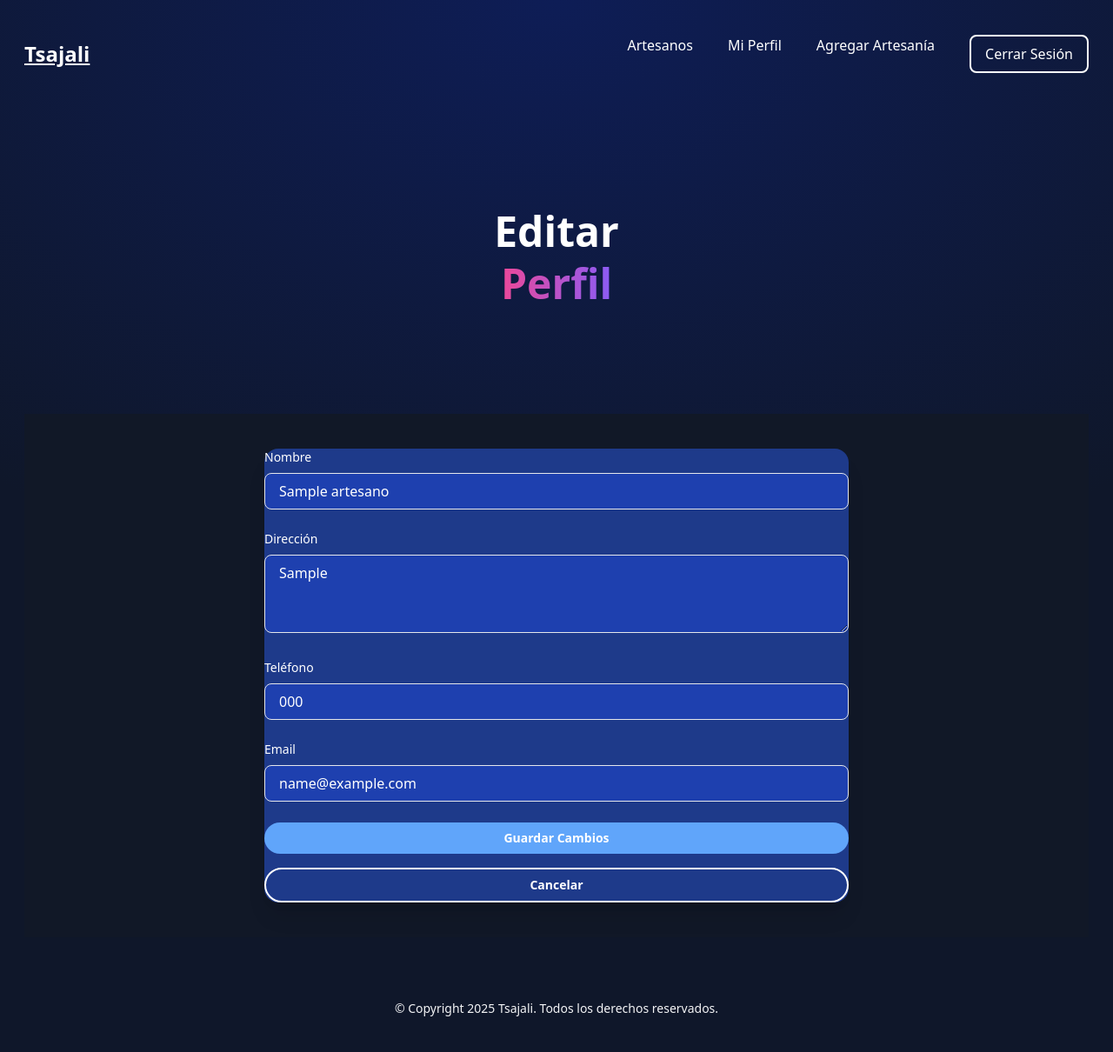
After one commit to frinksdev/tsajali_web, a Django app: page /perfil/editar/ in a window 1280 px wide. The commit adds this page. Shown: the whole page at 87% size. Run offline with Django 5.2, Linux system fonts and the light colour scheme; a user stored in the database is signed in; tables that the repository leaves empty hold one stand-in row (values such as "Sample post"); some libraries are stand-ins or nearby versions.

Commit message:
Artesano: Editar perfil

```diff
--- a/app_artesanos/forms.py
+++ b/app_artesanos/forms.py
@@ -108,3 +108,14 @@ class ArtesaniaForm(forms.ModelForm):
             if foto.size > 5 * 1024 * 1024:  # 5MB
                 raise forms.ValidationError('La imagen no debe superar los 5MB')
         return foto
+
+class EditarPerfilArtesanoForm(forms.ModelForm):
+    class Meta:
+        model = Artesano
+        fields = ['nombre', 'direccion', 'telefono', 'email']
+        widgets = {
+            'nombre': forms.TextInput(attrs={'class': 'form-control', 'placeholder': 'Ingresa tu nombre completo'}),
+            'direccion': forms.Textarea(attrs={'class': 'form-control', 'rows': 3, 'placeholder': 'Ingresa tu dirección completa'}),
+            'telefono': forms.TextInput(attrs={'class': 'form-control', 'placeholder': '+52 999 999 9999'}),
+            'email': forms.EmailInput(attrs={'class': 'form-control', 'placeholder': 'ejemplo@correo.com'}),
+        }
--- /dev/null
+++ b/app_artesanos/templates/app_artesanos/editar_perfil.html
@@ -0,0 +1,81 @@
+{% extends 'app_artesanos/base.html' %}
+{% load widget_tweaks %}
+
+{% block title %}Editar Perfil - Tsajali{% endblock %}
+
+{% block content %}
+<section class="hero">
+    <div class="mx-auto sm:px-7 px-4 max-w-screen-xl py-10">
+        <div class="flex flex-col gap-20 items-center py-20">
+            <div class="max-w-screenlg mx-auto text-center flex flex-col gap-5">
+                <h1 class="font-black text-2xl md:text-5xl pts !leading-[34px] md:!leading-[60px]">Editar <br><span
+                        class="bg-clip-text text-transparent bg-gradient-to-r from-pink-500 to-violet-500">Perfil</span>
+                </h1>
+            </div>
+        </div>
+    </div>
+</section>
+
+<section id="articles" class="bg-gray-900">
+    <div class="w-full px-4 mx-auto max-w-7xl py-10">
+        <div class="max-w-2xl mx-auto">
+            <form method="post" class="bg-blue-900 rounded-2xl p-8 shadow-xl">
+                {% csrf_token %}
+
+                {% if form.non_field_errors %}
+                <div class="mb-4 p-4 bg-red-100 border border-red-400 text-red-700 rounded">
+                    {% for error in form.non_field_errors %}
+                        <p>{{ error }}</p>
+                    {% endfor %}
+                </div>
+                {% endif %}
+
+                <div class="space-y-6">
+                    <div>
+                        <label for="{{ form.nombre.id_for_label }}" class="block text-sm font-medium text-white mb-2">Nombre</label>
+                        {% render_field form.nombre class="w-full px-4 py-2 rounded-lg bg-blue-800 border border-blue-700 text-white focus:outline-none focus:border-blue-500" %}
+                        {% if form.nombre.errors %}
+                        <p class="mt-1 text-sm text-red-400">{{ form.nombre.errors.0 }}</p>
+                        {% endif %}
+                    </div>
+
+                    <div>
+                        <label for="{{ form.direccion.id_for_label }}" class="block text-sm font-medium text-white mb-2">Dirección</label>
+                        {% render_field form.direccion class="w-full px-4 py-2 rounded-lg bg-blue-800 border border-blue-700 text-white focus:outline-none focus:border-blue-500" %}
+                        {% if form.direccion.errors %}
+                        <p class="mt-1 text-sm text-red-400">{{ form.direccion.errors.0 }}</p>
+                        {% endif %}
+                    </div>
+
+                    <div>
+                        <label for="{{ form.telefono.id_for_label }}" class="block text-sm font-medium text-white mb-2">Teléfono</label>
+                        {% render_field form.telefono class="w-full px-4 py-2 rounded-lg bg-blue-800 border border-blue-700 text-white focus:outline-none focus:border-blue-500" %}
+                        {% if form.telefono.errors %}
+                        <p class="mt-1 text-sm text-red-400">{{ form.telefono.errors.0 }}</p>
+                        {% endif %}
+                    </div>
+
+                    <div>
+                        <label for="{{ form.email.id_for_label }}" class="block text-sm font-medium text-white mb-2">Email</label>
+                        {% render_field form.email class="w-full px-4 py-2 rounded-lg bg-blue-800 border border-blue-700 text-white focus:outline-none focus:border-blue-500" %}
+                        {% if form.email.errors %}
+                        <p class="mt-1 text-sm text-red-400">{{ form.email.errors.0 }}</p>
+                        {% endif %}
+                    </div>
+
+                    <div class="space-y-4">
+                        <button type="submit"
+                                class="flex w-full justify-center rounded-full bg-blue-400 px-4 py-2 text-sm font-semibold text-white hover:bg-blue-500">
+                            Guardar Cambios
+                        </button>
+                        <a href="{% url 'app_artesanos:perfil_artesano' %}"
+                           class="flex w-full justify-center rounded-full border-2 border-white px-4 py-2 text-sm font-semibold text-white hover:bg-blue-400 hover:border-blue-400">
+                            Cancelar
+                        </a>
+                    </div>
+                </div>
+            </form>
+        </div>
+    </div>
+</section>
+{% endblock %}
--- a/app_artesanos/urls.py
+++ b/app_artesanos/urls.py
@@ -9,6 +9,7 @@ urlpatterns = [
     path('artesano/<int:pk>/', views.detalle_artesano, name='detalle_artesano'),
     path('registro/', views.registro_artesano, name='registro_artesano'),
     path('perfil/', views.perfil_artesano, name='perfil_artesano'),
+    path('perfil/editar/', views.editar_perfil, name='editar_perfil'),
     path('agregar-artesania/', views.agregar_artesania, name='agregar_artesania'),
     path('editar-artesania/<int:pk>/', views.editar_artesania, name='editar_artesania'),
     path('eliminar-artesania/<int:pk>/', views.eliminar_artesania, name='eliminar_artesania'),
--- a/app_artesanos/views.py
+++ b/app_artesanos/views.py
@@ -5,7 +5,7 @@ from django.contrib.auth import authenticate, login
 from django.core.paginator import Paginator
 from django.contrib.auth.models import User
 from .models import Artesano, Artesania
-from .forms import RegistroArtesanoForm, ArtesaniaForm
+from .forms import RegistroArtesanoForm, ArtesaniaForm, EditarPerfilArtesanoForm
 from geopy.geocoders import Nominatim
 from geopy.exc import GeocoderTimedOut, GeocoderUnavailable
 
@@ -152,3 +152,39 @@ def detalle_artesano(request, pk):
         'artesano': artesano,
         'artesanias': artesanias
     })
+
+@login_required
+def editar_perfil(request):
+    try:
+        artesano = Artesano.objects.get(usuario=request.user)
+        if request.method == 'POST':
+            form = EditarPerfilArtesanoForm(request.POST, instance=artesano)
+            if form.is_valid():
+                # Geocodificar la nueva dirección
+                try:
+                    geolocator = Nominatim(user_agent="tsajali_app")
+                    direccion_completa = f"{form.cleaned_data['direccion']}, Veracruz, México"
+                    location = geolocator.geocode(direccion_completa)
+
+                    if location:
+                        artesano = form.save(commit=False)
+                        artesano.latitud = location.latitude
+                        artesano.longitud = location.longitude
+                        artesano.save()
+                        messages.success(request, '¡Perfil actualizado exitosamente!')
+                    else:
+                        messages.warning(request, 'No se pudo obtener la ubicación exacta. Por favor, verifica tu dirección.')
+                        form.save()
+                except (GeocoderTimedOut, GeocoderUnavailable) as e:
+                    messages.warning(request, 'No se pudo obtener la ubicación exacta. Por favor, verifica tu dirección.')
+                    form.save()
+                return redirect('app_artesanos:perfil_artesano')
+        else:
+            form = EditarPerfilArtesanoForm(instance=artesano)
+        return render(request, 'app_artesanos/editar_perfil.html', {
+            'form': form,
+            'artesano': artesano
+        })
+    except Artesano.DoesNotExist:
+        messages.error(request, 'No se encontró el perfil del artesano.')
+        return redirect('app_artesanos:perfil_artesano')
```
Also changed, not shown: app_artesanos/templates/app_artesanos/perfil_artesano.html (+6 -1 lines).
